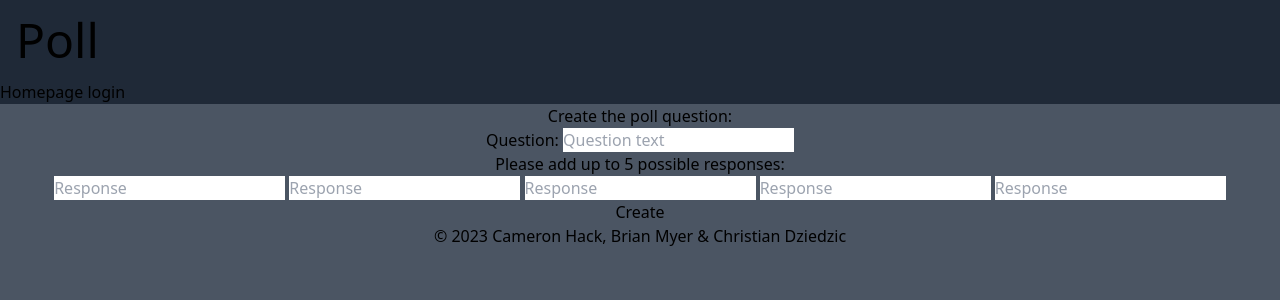
After one commit to brianmyer/votewave, a Node project: template views/create-responses.handlebars in a window 1280 px wide. The commit adds this page. Shown: the top 300 px of the page. Run offline with Node 20 templates, Linux system fonts and the light colour scheme; the template is opened without the code that fills it, so the values that code supplies are empty; style sheets or scripts are compiled from the project's sources; some libraries are stand-ins or nearby versions.

Commit message:
post requests for new polls and questions

```diff
--- a/controllers/api/pollRoutes.js
+++ b/controllers/api/pollRoutes.js
@@ -58,7 +58,10 @@ router.get('/:id', async (req, res) => {
 
 router.post('/',  async (req, res) => {
   try {
-    const newPoll = await Poll.create(req.body);
+    const newPoll = await Poll.create({
+      ...req.body,
+      user_id: req.session.user_id,
+    });
 
     res.status(200).json(newPoll);
   } catch (err) {
--- /dev/null
+++ b/public/js/create-responses.js
@@ -0,0 +1,46 @@
+async function newFormHandler(event) {
+    event.preventDefault();
+
+    const text = document.querySelector('#question-text').value.trim();
+    const response1 = document.querySelector('#response1').value.trim();
+    const response2 = document.querySelector('#response2').value.trim();
+    let response3 = document.querySelector('#response3').value.trim();
+    let response4 = document.querySelector('#response4').value.trim();
+    let response5 = document.querySelector('#response5').value.trim();
+    let question;
+
+    if (text && response1 && response2) {
+        if (response3 === '') {response3 = null}
+        if (response4 === '') {response4 = null}
+        if (response5 === '') {response5 = null}
+        question = await fetch(`/api/questions`, {
+            method: 'POST',
+            body: JSON.stringify({ text, response1, response2, response3, response4, response5 }),
+            headers: {
+                'Content-Type': 'application/json'
+            },
+
+        });
+    }
+    if (question.ok) {
+        document.location.replace(`/dashboard`);
+    } else {
+        alert('Failed to create question');
+    }
+};
+
+// async function newResponseOption(event) {
+//     if (event.target.matches('#add-response')) {
+//         const newResponse = document.createElement('input');
+//         newResponse.setAttribute('class', 'response')
+//         responses.appendChild(newResponse);
+
+//     }
+// }
+
+
+// let responses = document.querySelector('#responses');
+// responses.addEventListener('click', newResponseOption);
+
+let newPollForm = document.querySelector('.new-question-form');
+newPollForm.addEventListener('submit', newFormHandler);
--- a/public/js/login.js
+++ b/public/js/login.js
@@ -15,7 +15,7 @@ const loginFormHandler = async (event) => {
 
     if (response.ok) {
       // If successful, redirect the browser to the profile page
-      document.location.replace('/profile');
+      document.location.replace('/dashboard');
     } else {
       alert(response.statusText);
     }
@@ -37,7 +37,7 @@ const signupFormHandler = async (event) => {
     });
 
     if (response.ok) {
-      document.location.replace('/profile');
+      document.location.replace('/dashboard');
     } else {
       alert(response.statusText);
     }
--- /dev/null
+++ b/views/create-responses.handlebars
@@ -0,0 +1,27 @@
+<div class="text-center">
+  <h2>{{name}}</h2>
+  <div>
+    <h3>Create the poll question:</h3>
+
+    <form class="form new-question-form">
+
+      <div class="form-group">
+        <label for="question-text">Question:</label>
+        <input class="form-input" id="question-text" name="question-text" placeholder="Question text" />
+      </div>
+
+      <div class="form-group" id="responses">
+        <p>Please add up to 5 possible responses:</p>
+        <input type="text" name="response1" id="response1" placeholder="Response">
+        <input type="text" name="response2" id="response2" placeholder="Response">
+        <input type="text" name="response3" id="response3" placeholder="Response">
+        <input type="text" name="response4" id="response4" placeholder="Response">
+        <input type="text" name="response5" id="response5" placeholder="Response">
+      </div>
+
+        <button type="submit" class="btn btn-primary">Create</button>
+    </form>
+  </div>
+</div>
+
+<script src="/js/create-responses.js"></script>
```
Also changed, not shown: controllers/homeRoutes.js (+21 -0 lines), public/js/create-poll.js (+2 -14 lines), views/create-poll.handlebars (+0 -11 lines).
